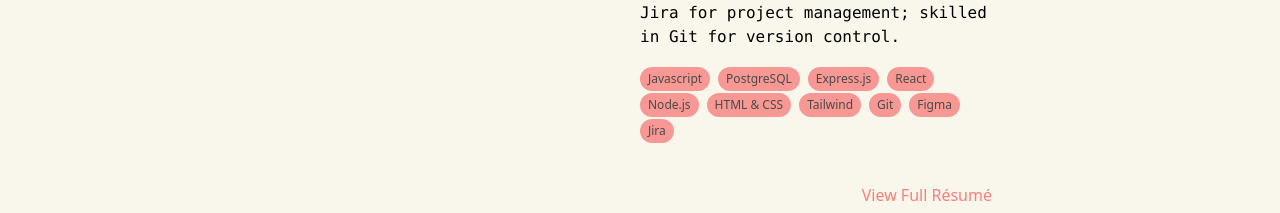
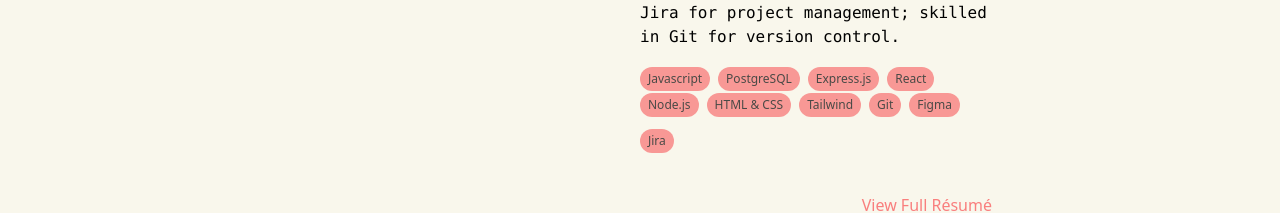
Before and after one commit to gerardjr42/portfolio_Summer2024, a React (Vite) app: page /projects in a window 1280 px wide. Shown: the part 2421-2634 px from the top of the page. Built offline with nearby package versions, Linux system fonts and the light colour scheme.

Commit message:
fix resume buttons

```diff
--- a/src/pages/Vision.jsx
+++ b/src/pages/Vision.jsx
@@ -165,7 +165,7 @@ export default function Vision() {
             <button className="mr-2 rounded-full bg-red-400 px-2 py-1 text-xs text-black opacity-70">
               Figma
             </button>
-            <button className="mr-2 rounded-full bg-red-400 px-2 py-1 text-xs text-black opacity-70">
+            <button className="mr-2 mt-3 rounded-full bg-red-400 px-2 py-1 text-xs text-black opacity-70">
               Jira
             </button>
           </div>
```
